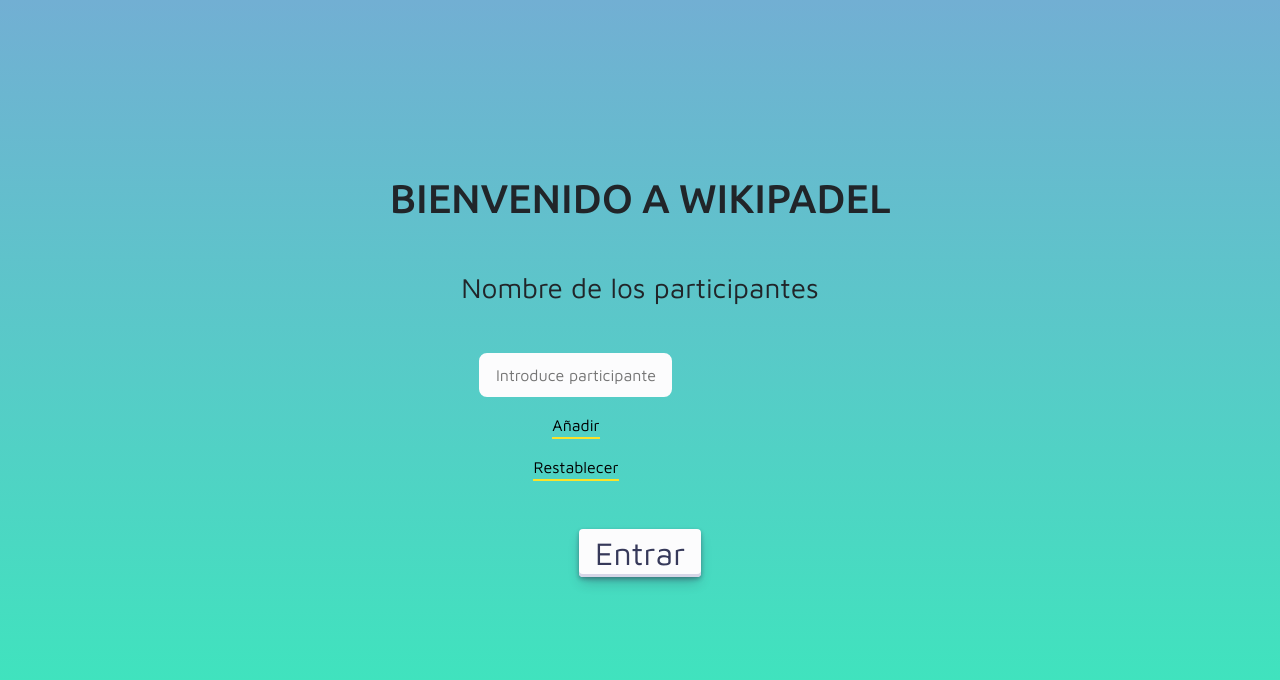
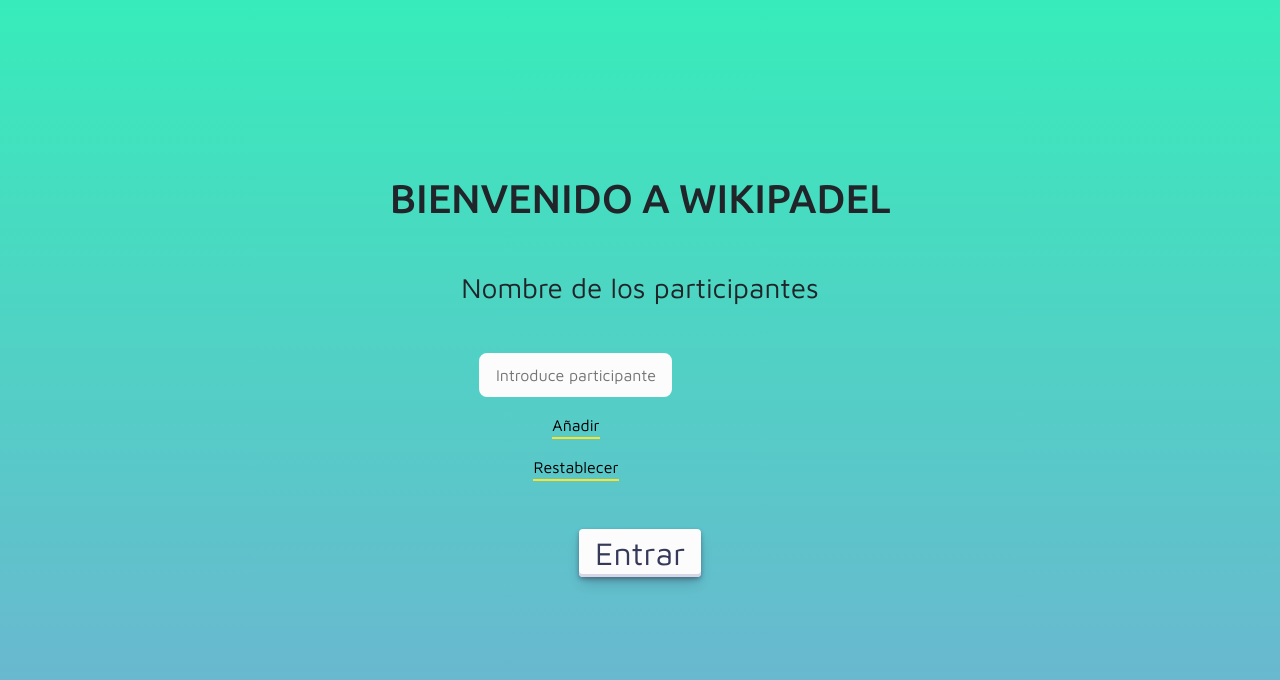
Before and after one commit to luisherdeth2020/AlexaPadel, a React (Vite) app: page / in a window 1280 px wide. Shown: the top 680 px of the page. Built offline with nearby package versions, Linux system fonts and the light colour scheme.

Commit message:
wikipadel v1.1.2

```diff
--- a/src/assets/css/App.css
+++ b/src/assets/css/App.css
@@ -13,7 +13,7 @@
 }
 body {
 	align-items: center;
-	background-image: linear-gradient(to top, #37ecba 0%, #72afd3 100%);
+	background-image: linear-gradient(to bottom, #37ecba 0%, #72afd3 100%);
 	display: flex;
 	font-family: 'Maven Pro', sans-serif;
 	height: 100vh;
--- a/src/components/Header.jsx
+++ b/src/components/Header.jsx
@@ -21,8 +21,6 @@ const Header = () => {
 		}
 	};
 	const restablecer = () => {
-		console.log(names);
-
 		setNames([]);
 	};
 	return (
--- a/src/components/Puntos.jsx
+++ b/src/components/Puntos.jsx
@@ -48,7 +48,6 @@ function Puntos() {
 	// 	})();
 	// }, [result1, result2]);
 	const restablecer = () => {
-
 		setNames([]);
 	};
 
@@ -269,10 +268,10 @@ function Puntos() {
 						onClick={deleteClickB}
 					/>
 				</div>
-			</div>
 			<NavLink onClick={restablecer} to="/" className="nav-link fs-2 my-5 button_30" role="button">
 				<span className="text">Inicio</span>
 			</NavLink>
+			</div>
 		</>
 	);
 }
```
